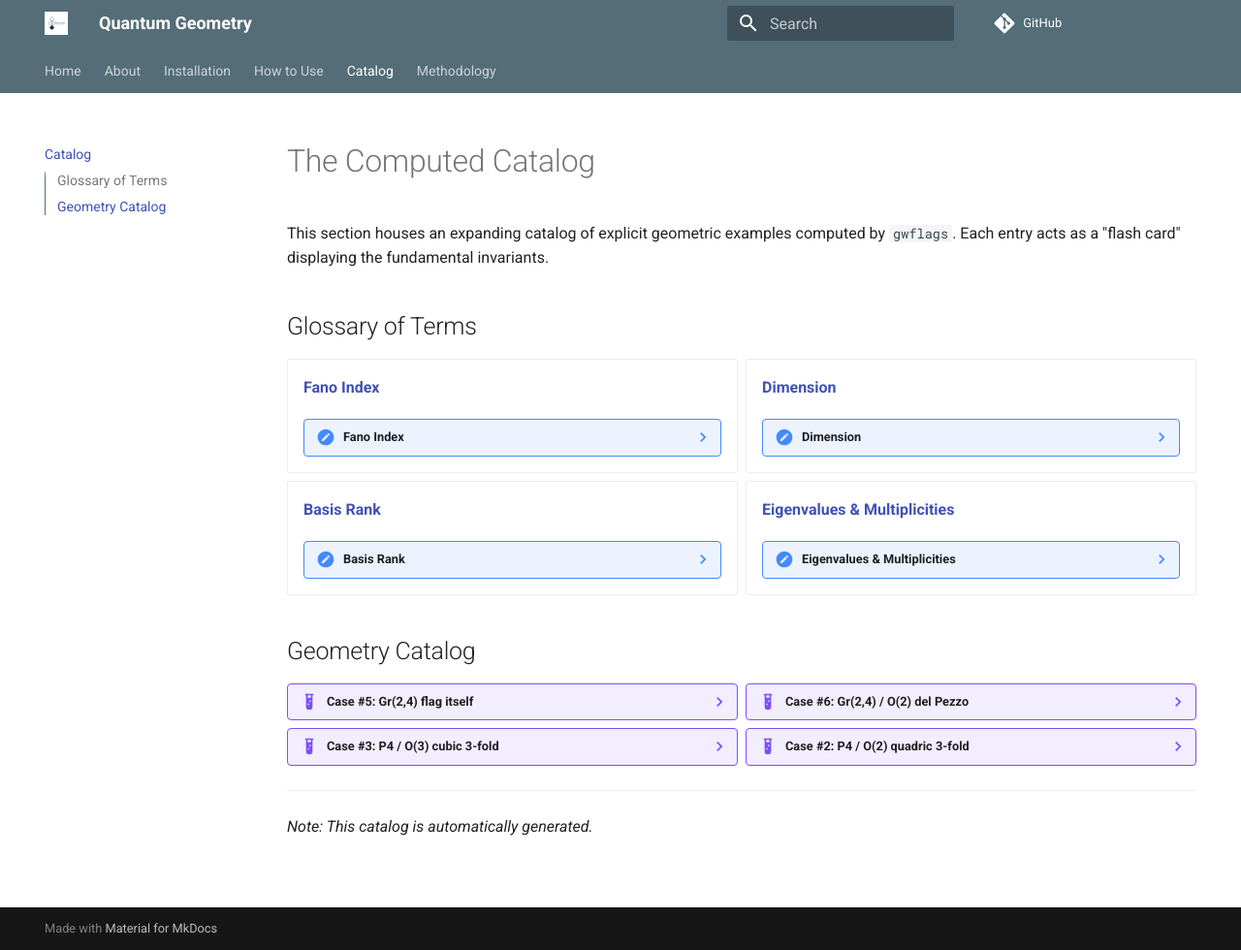
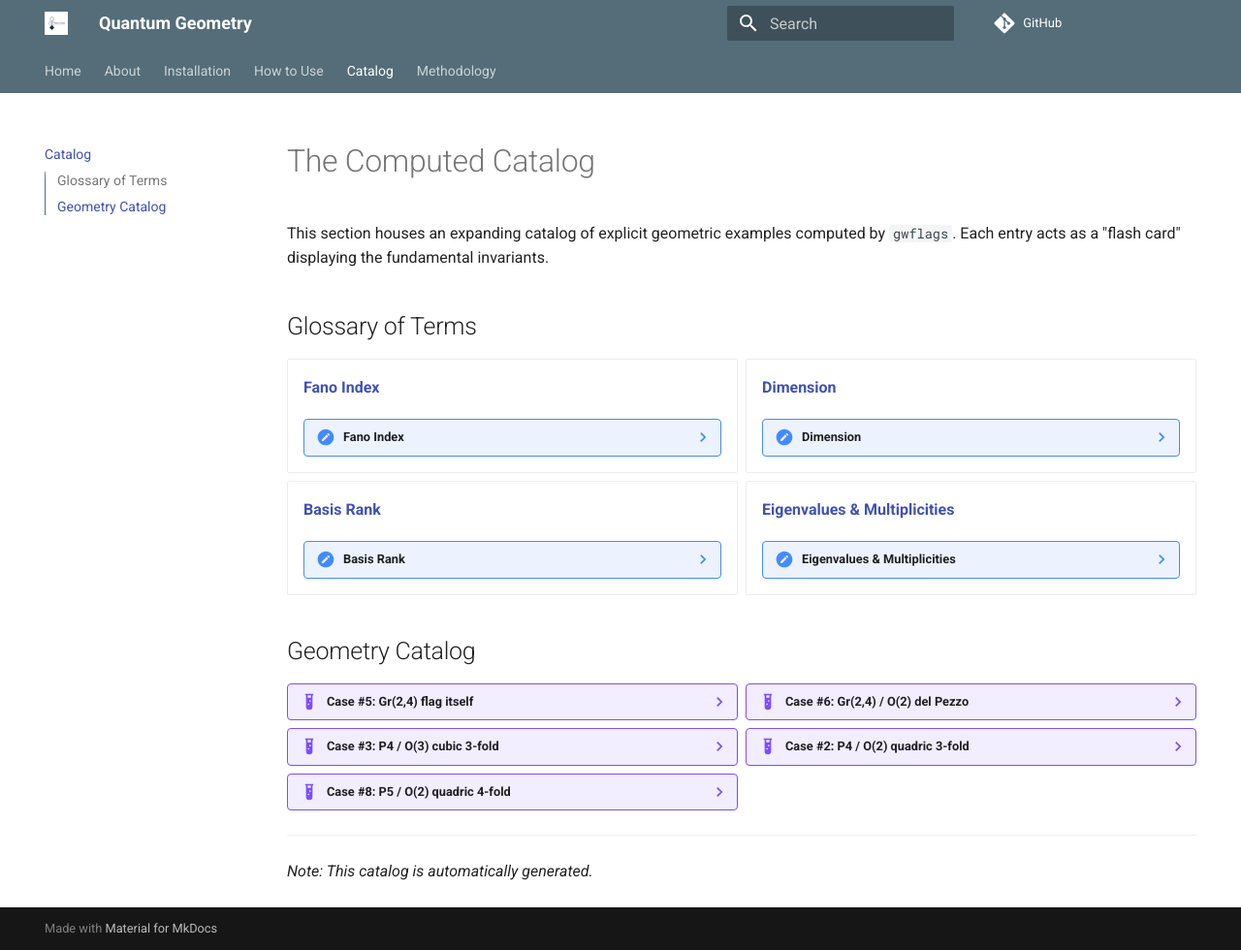
Before and after one commit to leonardofcavenaghi/atomicdecompositions, an MkDocs documentation site: the page built from docs/catalog.md, in a window 1280 px wide and 980 px high. Shown: the whole window at 97% size. Built offline with MkDocs 1.6.1 and Material for MkDocs 9.7.7, drawn with Linux system fonts in a browser that asks for light colours; comment, search, counter and statistics services are not loaded; some of the changed lines change nothing that is shown.

Commit message:
Auto-update catalog with new case

```diff
--- a/docs/catalog.md
+++ b/docs/catalog.md
@@ -90,6 +90,24 @@ This section houses an expanding catalog of explicit geometric examples computed
         $$
 
 
+??? example "Case #8: P5 / O(2)  quadric 4-fold"
+    - **Ambient Space:** `A5`
+    - **Dimension:** 4
+    - **Fano Index:** 4
+    - **Basis Rank:** 6
+    - **Eigenvalues:** -5.657 (mult: 1), 5.657 (mult: 1), -4*sqrt(2)*I (mult: 1), 4*sqrt(2)*I (mult: 1), 0.0 (mult: 1)
+    - **Hodge Diamond ($h^{p,q}$):**
+        $$
+        \begin{pmatrix}
+        1 & 0 & 0 & 0 & 0 \\
+        0 & 1 & 0 & 0 & 0 \\
+        0 & 0 & 2 & 0 & 0 \\
+        0 & 0 & 0 & 1 & 0 \\
+        0 & 0 & 0 & 0 & 1 \\
+        \end{pmatrix}
+        $$
+
+
 </div>
 
 ***
```
